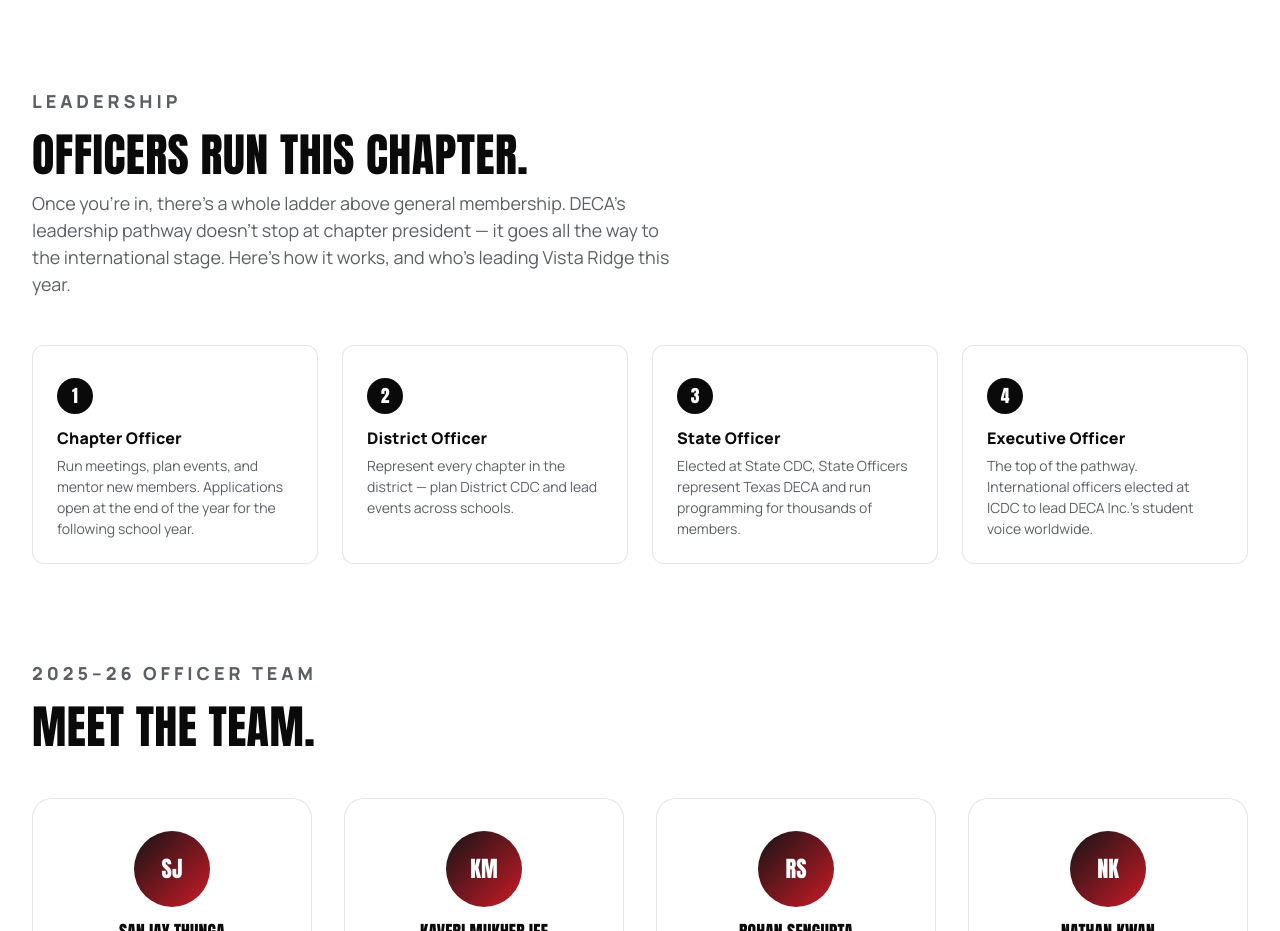
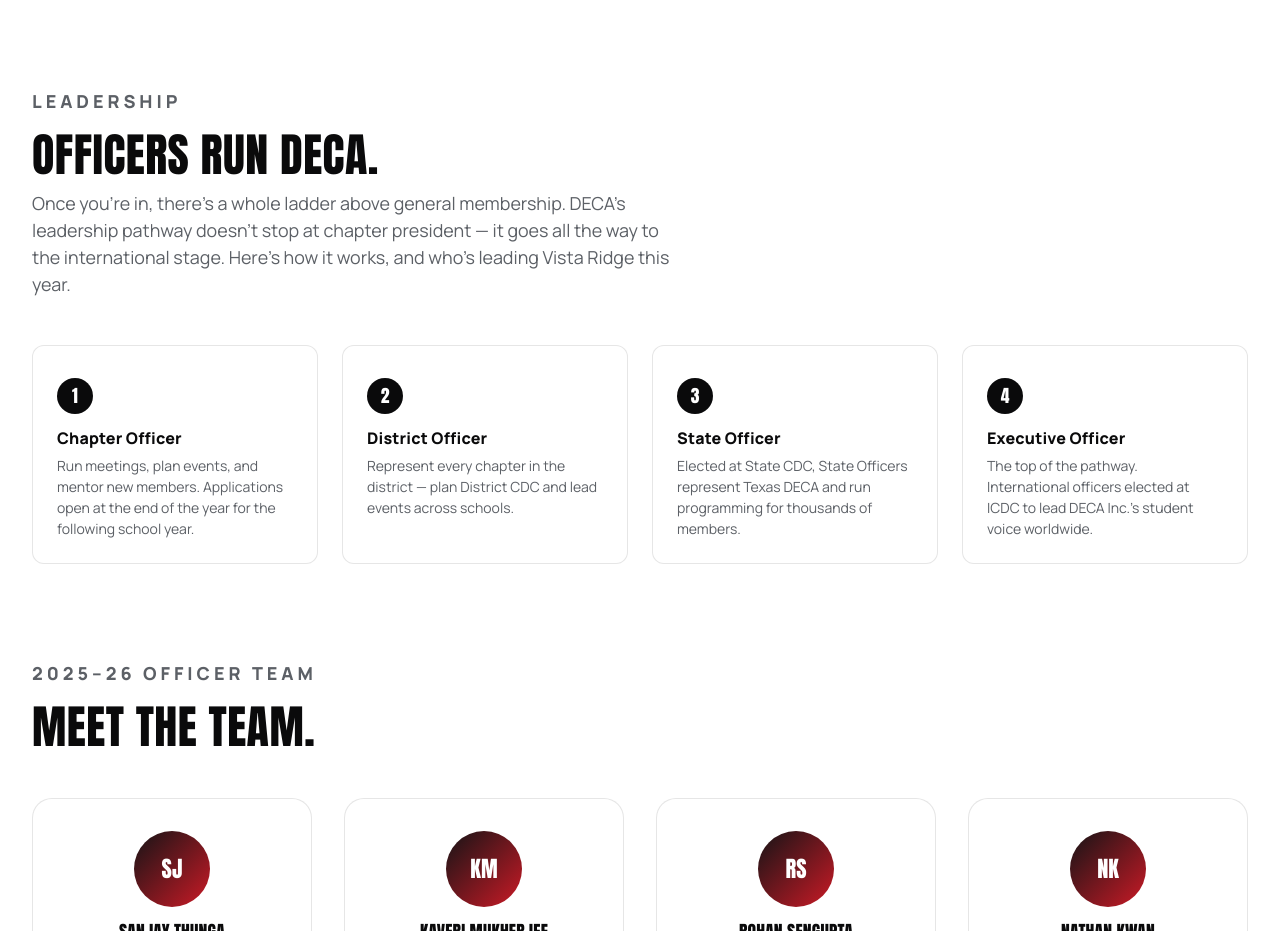
Before and after one commit to vrdeca/vrdeca.github.io, a website built with Vite: page members/index.html in a window 1280 px wide. Shown: the part 4400-5331 px from the top of the page. Built offline with nearby package versions, Linux system fonts and the light colour scheme.

Commit message:
Change chapter reference from 'this chapter' to 'DECA'

```diff
--- a/members/index.html
+++ b/members/index.html
@@ -307,7 +307,7 @@
       <div class="container">
         <div class="section-head" data-reveal>
           <p class="eyebrow">Leadership</p>
-          <h2>Officers run this chapter.</h2>
+          <h2>Officers run DECA.</h2>
           <p>Once you're in, there's a whole ladder above general membership. DECA's leadership pathway doesn't stop at chapter president — it goes all the way to the international stage. Here's how it works, and who's leading Vista Ridge this year.</p>
         </div>
         <div class="pathway-steps" data-reveal-group>
```
